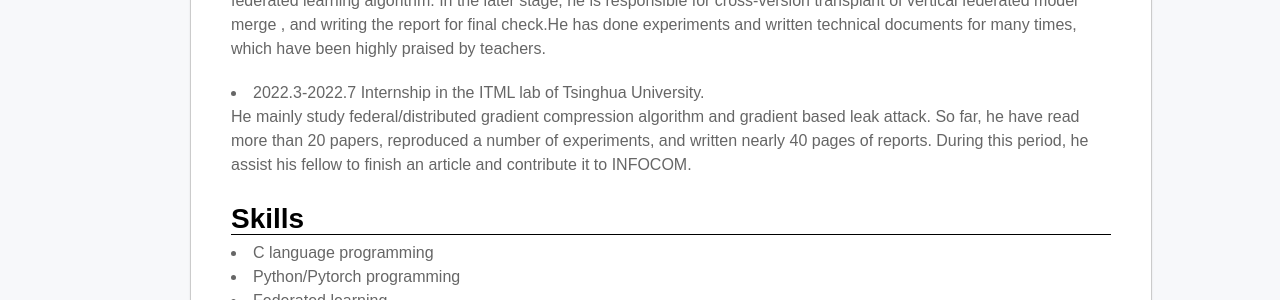
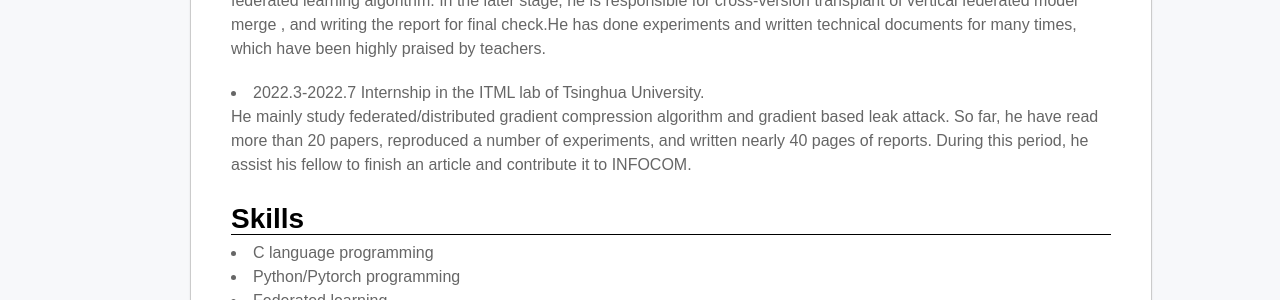
Before and after one commit to ffhibnese/ffhibnese.github.io, a Jekyll site: the page built from index.md, in a window 1280 px wide and 900 px high, scrolled down 740 px. Shown: the part 426-726 px from the top of the window. Built offline with Jekyll 4.4.1, drawn with Linux system fonts in a browser that asks for light colours; nearby versions of some CDN libraries; our own code applies the rules of GitHub Pages for plain Markdown files; some of the changed text lies outside the part shown.

Commit message:
Update index.md

```diff
--- a/index.md
+++ b/index.md
@@ -57,7 +57,7 @@
       <li>2021.12-2022.8  The federated learning project cooperated by ICES Lab and China Unicom Payment Corporation.</li>
       <p>In the early stage, he was responsible for the research and learning of homomorphic encryption algorithm and the research of federated learning algorithms such as logical regression under semi-homomorphic encryption. In the middle stage, he is responsible for the deployment of the stand-alone FATE framework and the operation and implementation of the FATE federated learning algorithm. In the later stage, he is responsible for cross-version transplant of  vertical federated model merge , and writing the report for final check.He has done experiments and written technical documents for many times, which have been highly praised by teachers.</p>
       <li>2022.3-2022.7   Internship in the ITML lab of Tsinghua University. </li>
-      <p>He mainly study federal/distributed gradient compression algorithm and gradient based leak attack. So far, he have read more than 20 papers, reproduced a number of experiments, and written nearly 40 pages of reports. During this period, he assist his fellow to finish an article and contribute it to INFOCOM.</p>
+      <p>He mainly study federated/distributed gradient compression algorithm and gradient based leak attack. So far, he have read more than 20 papers, reproduced a number of experiments, and written nearly 40 pages of reports. During this period, he assist his fellow to finish an article and contribute it to INFOCOM.</p>
     </td>
   </tr>
 </table>
```
Also changed, not shown: other parts of index.md (+2 -2 lines).
